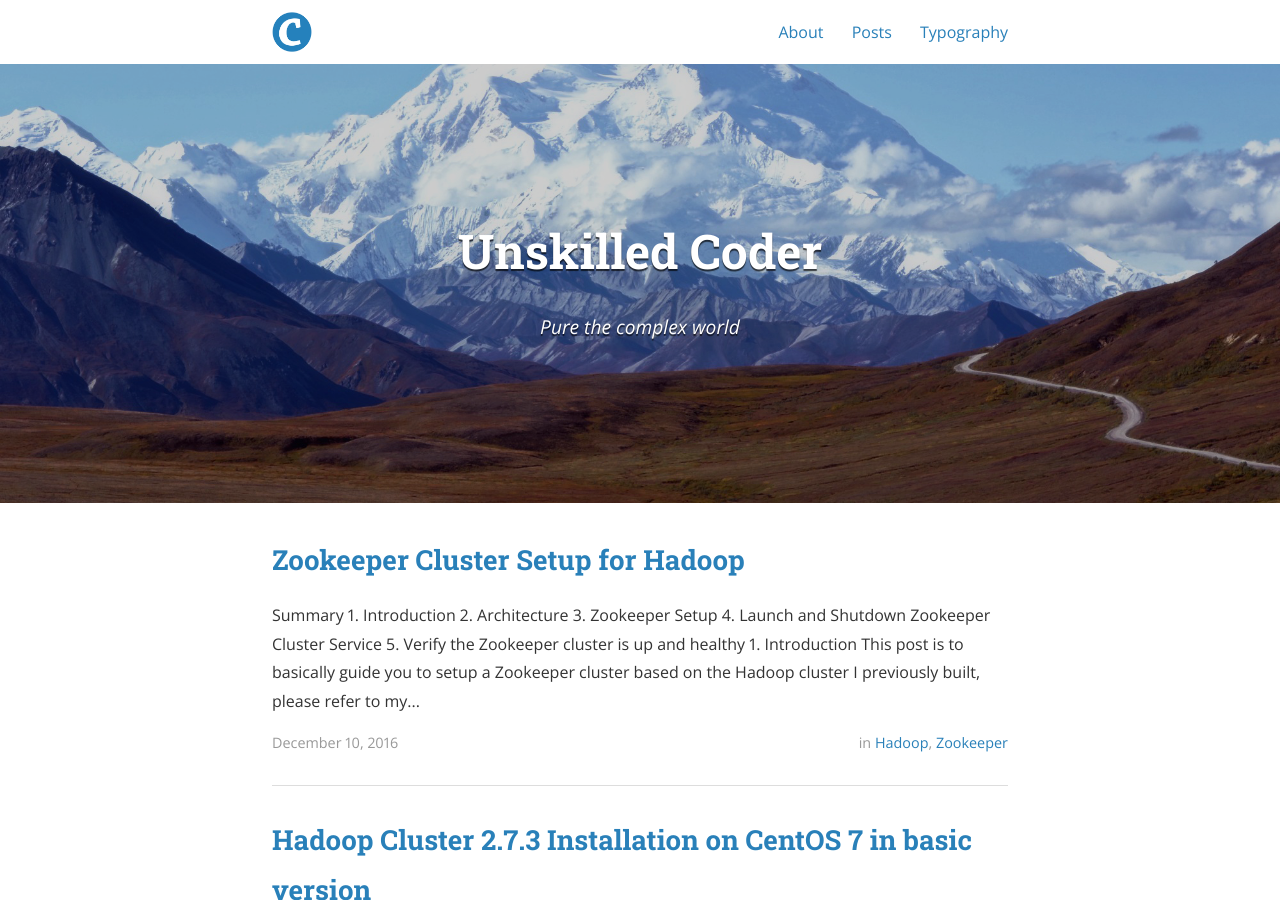
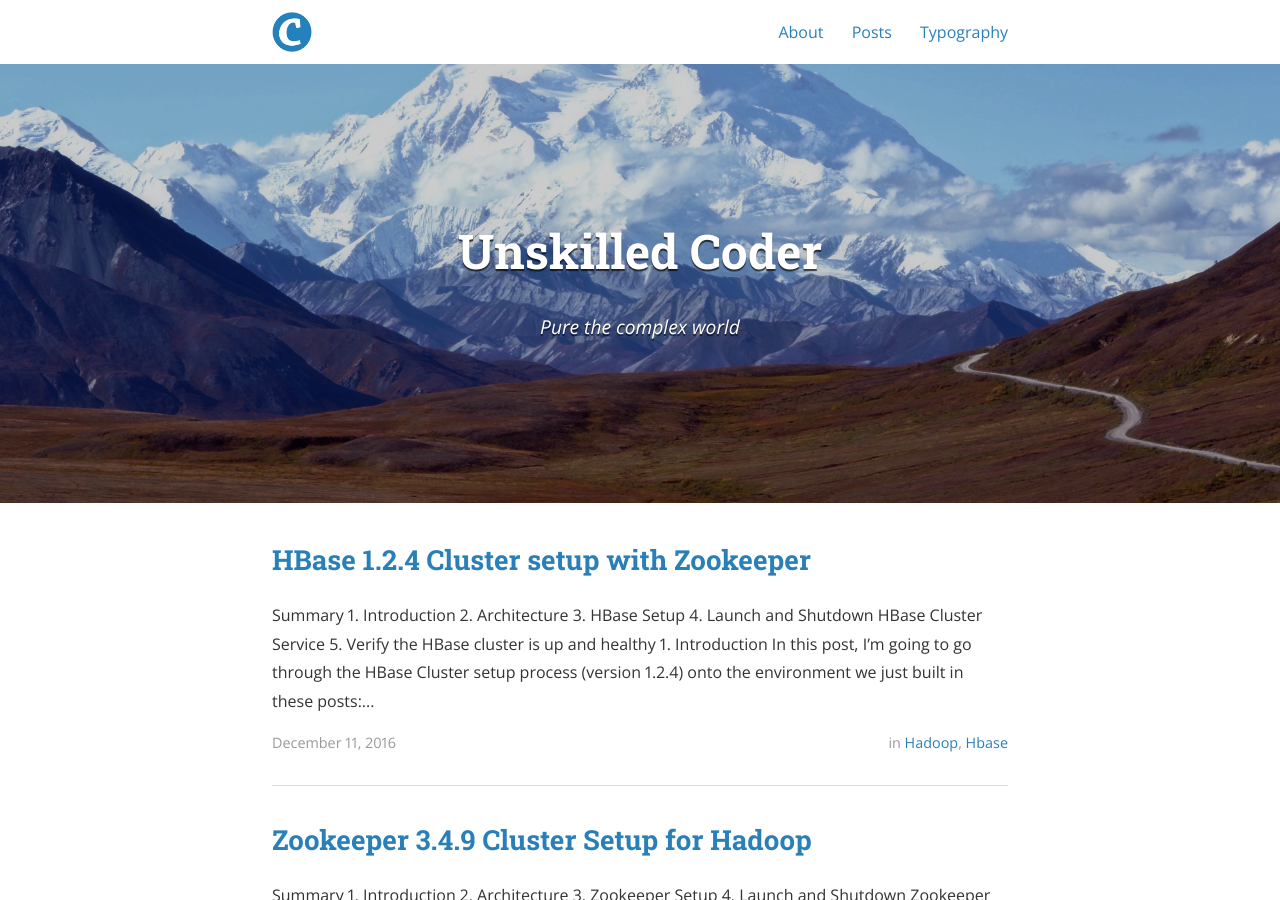
Before and after one commit to unskilledcoder/unskilledcoder.github.io, a Jekyll site: the page built from index.html, in a window 1280 px wide and 900 px high. Built offline with Jekyll 4.4.1, drawn with Linux system fonts in a browser that asks for light colours; nearby versions of some CDN libraries; the list of posts is cut into pages by our own code; a style sheet for code colours, icons or effects is not loaded.

Commit message:
add post hbase cluster setup with zookeeper (#2)

````diff
--- a/_posts/2016-12-10-zookeeper-cluster-setup-for-hadoop.markdown
+++ b/_posts/2016-12-10-zookeeper-cluster-setup-for-hadoop.markdown
@@ -1,6 +1,6 @@
 ---
 layout: post
-title:  "Zookeeper Cluster Setup for Hadoop"
+title:  "Zookeeper 3.4.9 Cluster Setup for Hadoop"
 date:   2016-12-10 09:00:00
 author: Hao WU
 categories: hadoop zookeeper
--- /dev/null
+++ b/_posts/2016-12-11-hbase-cluster-setup-with-zookeeper.markdown
@@ -0,0 +1,152 @@
+---
+layout: post
+title:  "HBase 1.2.4 Cluster setup with Zookeeper"
+date:   2016-12-11 09:00:00
+author: Hao WU
+categories: hadoop hbase
+---
+
+## Summary
+
+### [1. Introduction](#1)
+
+### [2. Architecture](#2)
+
+### [3. HBase Setup](#3)
+
+### [4. Launch and Shutdown HBase Cluster Service](#4)
+
+### [5. Verify the HBase cluster is up and healthy](#5)
+
+<br />
+
+## <a name="1">1. Introduction</a>
+
+In this post, I'm going to go through the HBase Cluster setup process (version 1.2.4) onto the environment we just built in these posts:
+
+- [Hadoop Cluster 2.7.3 Installation on CentOS 7 in basic version](/hadoop/2016/12/10/hadoop-cluster-installation-basic-version.html)
+- [Zookeeper 3.4.9 Cluster Setup for Hadoop](/hadoop/zookeeper/2016/12/10/zookeeper-cluster-setup-for-hadoop.html)
+
+<br />
+
+## <a name="2">2. Architecture</a>
+
+| IP Address      | Hostname    | Role                                                                    |
+|:----------------|:------------|:------------------------------------------------------------------------|
+| 192.168.171.132 | master      | NameNode, ResourceManager, QuorumPeerMain, HMaster                      |
+| 192.168.171.133 | slave1      | SecondaryNameNode, DataNode, NodeManager, QuorumPeerMain, HRegionServer |
+| 192.168.171.134 | slave2      | DataNode, NodeManager, QuorumPeerMain, HRegionServer                    |
+
+<br />
+
+## <a name="3">3. HBase Setup</a>
+
+P.S. Also, we use *hadoop* as our login user.
+
+### 3.1. Download and untar HBase bin package
+
+```bash
+wget http://apache.claz.org/hbase/stable/hbase-1.2.4-bin.tar.gz
+tar -zxvf hbase-1.2.4-bin.tar.gz
+rm hbase-1.2.4-bin.tar.gz
+```
+
+### 3.2. Add environment variables, append the following to `~/.bashrc`
+
+```bash
+export HBASE_HOME=/home/hadoop/hbase-1.2.4
+export HBASE_MANAGES_ZK=false
+export PATH=$PATH:$HBASE_HOME/bin
+```
+
+### 3.3. Make the variables effect
+
+```bash
+source ~/.bashrc
+```
+
+### 3.4. Modify the HBase config file `$HBASE_HOME/conf/hbase-site.xml`
+
+```xml
+<configuration>
+    <!-- the port and hostname should be identity to the fs.default.name in $HADOOP_HOME/conf/core-site.xml -->
+    <property>
+        <name>hbase.rootdir</name>
+        <value>hdfs://master:9000/hbase</value>
+    </property>
+    <property>
+        <name>hbase.cluster.distributed</name>
+        <value>true</value>
+    </property>
+    <property>
+        <name>hbase.master</name>
+        <value>master:60000</value>
+    </property>
+    <property>
+        <name>hbase.master.port</name>
+        <value>60000</value>
+        <description>The port master should bind to.</description>
+    </property>
+    <!-- zookeeper cluster we setup in previous post -->
+    <property>
+        <name>hbase.zookeeper.quorum</name>
+        <value>master,slave1,slave2</value>
+    </property>
+    <!-- 2 since we have 2 slaves for data -->
+    <property>
+        <name>dfs.replication</name>
+        <value>2</value>
+    </property>
+</configuration>
+```
+
+### 3.5. Write correct region server hostnames into `$HBASE_HOME/conf/regionservers`
+
+```bash
+echo slave1 > $HBASE_HOME/conf/regionservers
+echo slave2 >> $HBASE_HOME/conf/regionservers
+```
+
+### 3.6. Copy the environment variables and HBase config to other nodes
+
+```bash
+scp -r ~/.bashrc slave1:~/
+scp -r ~/.bashrc slave2:~/
+
+scp -r ~/hbase-1.2.4 slave1:~/
+scp -r ~/hbase-1.2.4 slave2:~/
+```
+
+<br />
+
+## <a name="4">4. Launch and Shutdown HBase Cluster Service</a>
+
+First of all, we should start Hadoop cluster and make sure it's up and healthy.
+
+After that, start the hbase cluster in *master* node:
+
+```bash
+start-hbase.sh
+```
+
+And the way to shutdown the whole cluster:
+
+```bash
+stop-hbase.sh
+```
+
+## <a name="5">5. Verify the HBase cluster is up and healthy</a>
+
+* First we should check `jps` in all nodes, to make sure all nodes take the right responsibility.
+
+Normally, the `jps` returns as it's described in [Architecture](#2), if not, please clear all log files, and restart the cluster for try.
+
+* Enter hbase shell to do some shell operations for test.
+
+```bash
+hbase shell
+```
+
+* Open `http://192.168.171.132:16010/` to view the cluster status on Web Interface.
+
+* Done.
````
